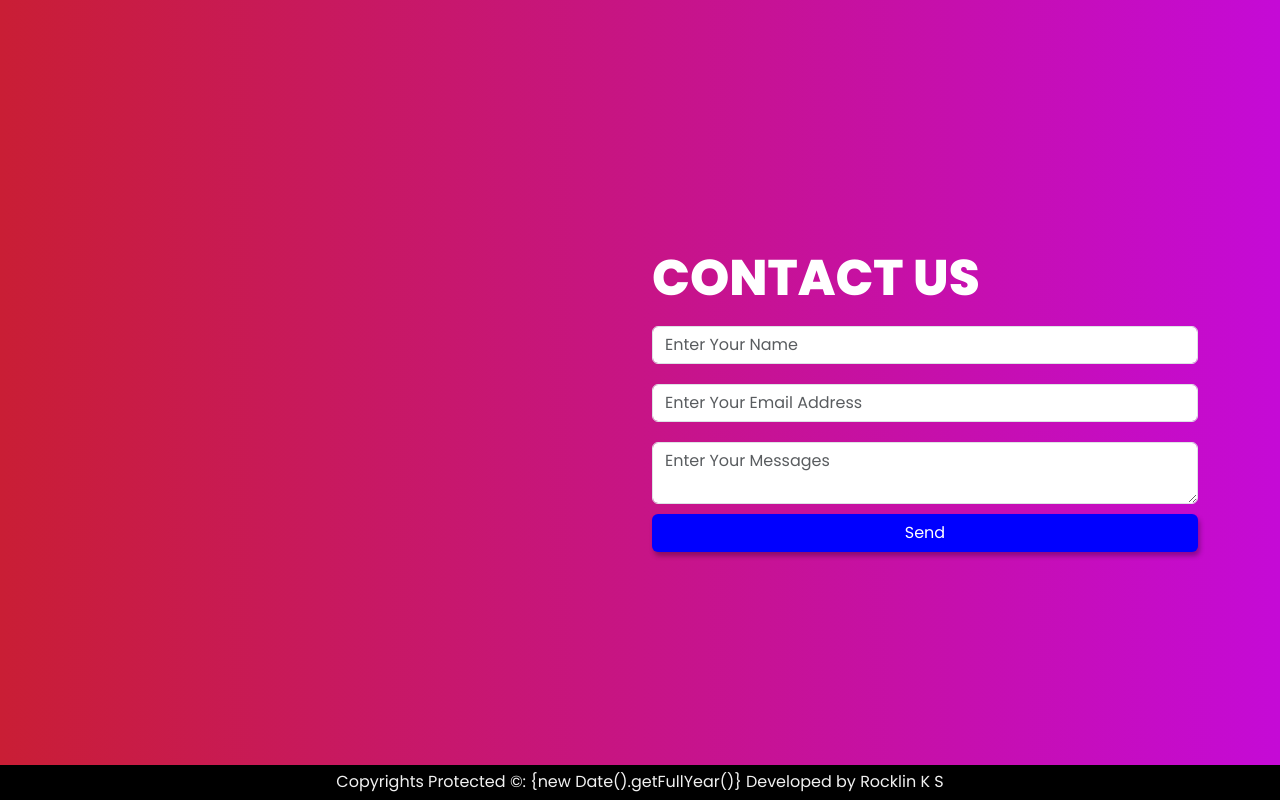
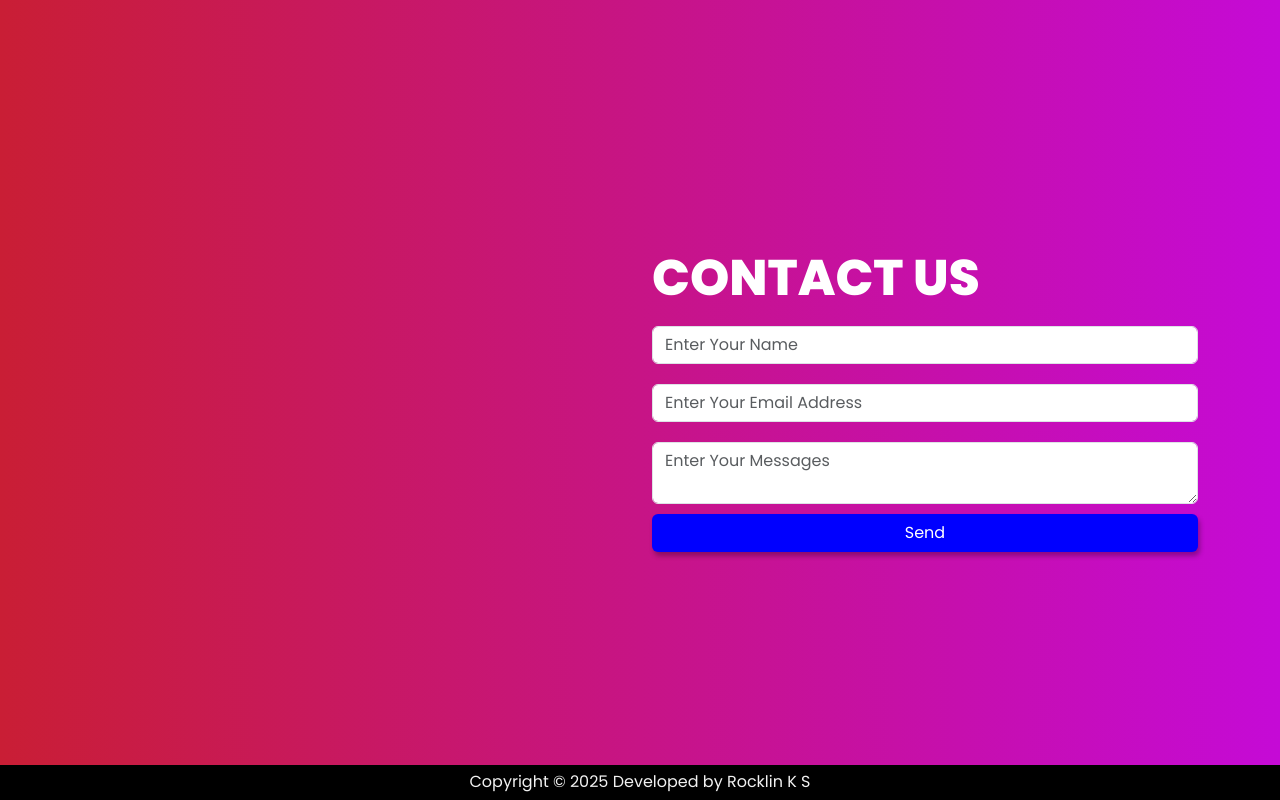
Before and after one commit to Rocklinks/Ecommerce-Site-, a website: page index.html in a window 1280 px wide. Shown: the part 2947-3747 px from the top of the page. Drawn offline with nearby package versions, Linux system fonts and the light colour scheme.

Commit message:
Update index.html

```diff
--- a/index.html
+++ b/index.html
@@ -172,8 +172,12 @@
       </div>
     </div>
   </section>
-   <footer>
-    Copyrights Protected &copy: {new Date().getFullYear()} Developed by Rocklin K S
+   <footer><p>
+  Copyright &copy; <span id="currentYear"></span> Developed by Rocklin K S
+</p>
+<script>
+  document.getElementById('currentYear').textContent = new Date().getFullYear();
+</script>
    </footer>
 <script src="https://cdn.jsdelivr.net/npm/bootstrap@5.3.5/dist/js/bootstrap.bundle.min.js"></script>
 <script>
```
